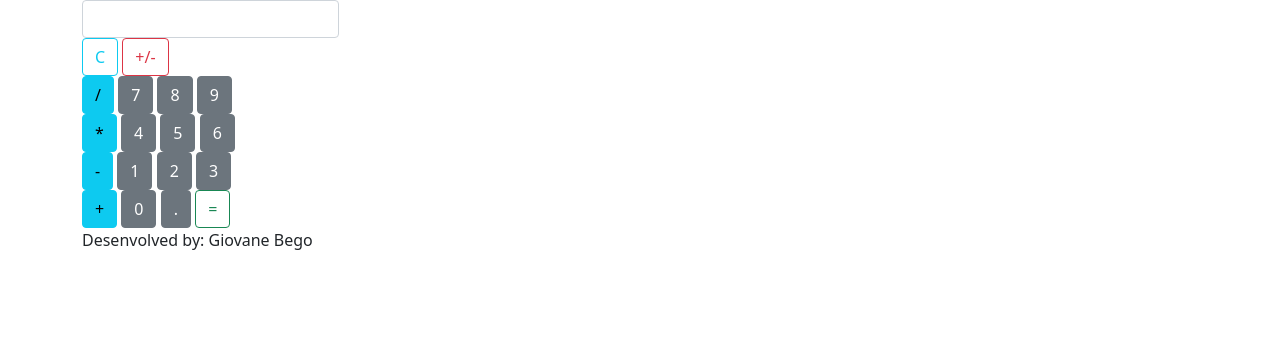
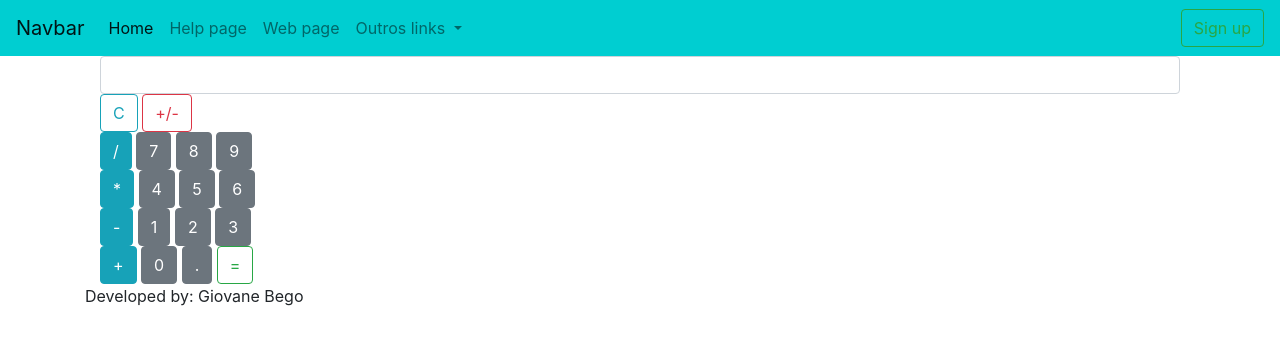
Before and after one commit to giovanebego1/Web, a Django app: page /first_proj/calculadora/ in a window 1280 px wide. Shown: the top 345 px of the page. Run offline with Django 4.2, Linux system fonts and the light colour scheme; parts of the project's set-up code (start-up, migrations or seed data) failed here and were passed over; some libraries are stand-ins or nearby versions.

Commit message:
complete commit
On that commit, the code it's complete, with all de exercises done.

```diff
--- a/first_proj/first_app/static/first_app/css/style_calculadora.css
+++ b/first_proj/first_app/static/first_app/css/style_calculadora.css
@@ -14,7 +14,7 @@ p{
 body {
   width: 100%;
   height: 100%;
-  background-image: url("imgs/Backgound_physic.jpg");
+  background-image: url("/static/first_app/imgs/Backgound_physic.jpg");
   background-repeat: no-repeat;
   background-size: 100%;
   font-family: "Bebas Neue", cursive;
--- a/first_proj/first_app/static/first_app/css/style_web.css
+++ b/first_proj/first_app/static/first_app/css/style_web.css
@@ -1,7 +1,7 @@
 footer{
   text-align: center;
   padding: 10px;
-  background-color: lightsteelblue
+  background-color: rgb(37, 123, 237)
 }
 
 h1{
@@ -15,5 +15,3 @@ h2{
 nav{
   text-align: center;
 }
-
-.Mata_dos_godoy
--- a/first_proj/first_app/templates/base.html
+++ b/first_proj/first_app/templates/base.html
@@ -0,0 +1,53 @@
+<!DOCTYPE html>
+{% load static %}
+{% load crispy_forms_tags %}
+<html lang="en">
+<head>
+    <meta charset="UTF-8">
+    <meta http-equiv="X-UA-Compatible" content="IE=edge">
+    <meta name="viewport" content="width=device-width, initial-scale=1.0">
+    <link rel="stylesheet" href="https://cdn.jsdelivr.net/npm/bootstrap@4.0.0/dist/css/bootstrap.min.css" integrity="sha384-Gn5384xqQ1aoWXA+058RXPxPg6fy4IWvTNh0E263XmFcJlSAwiGgFAW/dAiS6JXm" crossorigin="anonymous">
+    <title>Document</title>
+</head>
+<body>
+    {{ form|crispy }}
+    {% csrf_token %}
+    <nav class="navbar navbar-expand-lg navbar-light" style="background-color:#00CED1" id="background_navbar">
+        <a class="navbar-brand" href="#">Navbar</a>
+        <button class="navbar-toggler" type="button" data-toggle="collapse" data-target="#navbarSupportedContent" aria-controls="navbarSupportedContent" aria-expanded="false" aria-label="Toggle navigation">
+          <span class="navbar-toggler-icon"></span>
+        </button>
+        <div class="collapse navbar-collapse" id="navbarSupportedContent">
+          <ul class="navbar-nav mr-auto">
+            <li class="nav-item active">
+              <a class="nav-link" href="{% url 'index'%}">Home <span class="sr-only">(current)</span></a>
+            </li>
+            <li class="nav-item">
+              <a class="nav-link" href="{% url 'help' %}">Help page</a>
+            </li>
+            <li>
+              <a class="nav-link" href="{% url 'web' %}">Web page</a>
+            </li>
+            <li class="nav-item dropdown">
+              <a class="nav-link dropdown-toggle" href="#" id="navbarDropdown" role="button" data-toggle="dropdown" aria-haspopup="true" aria-expanded="false">
+                Outros links
+              </a>
+              <div class="dropdown-menu" aria-labelledby="navbarDropdown">
+                <a class="dropdown-item" href="{% url 'first_form' %}">Forms</a>
+                <a class="dropdown-item" href="{% url 'calculadora' %}">Calculadora Web</a>
+              </div>
+            </li>
+          </ul>
+          <form class="form-inline my-2 my-lg-0">
+            <button class="btn btn-outline-success my-2 my-sm-0" type="submit">Sign up</button>
+          </form>
+        </div>
+      </nav>
+      {% block body_block %}
+
+      {% endblock %}
+    <script src="https://code.jquery.com/jquery-3.2.1.slim.min.js" integrity="sha384-KJ3o2DKtIkvYIK3UENzmM7KCkRr/rE9/Qpg6aAZGJwFDMVNA/GpGFF93hXpG5KkN" crossorigin="anonymous"></script>
+    <script src="https://cdn.jsdelivr.net/npm/popper.js@1.12.9/dist/umd/popper.min.js" integrity="sha384-ApNbgh9B+Y1QKtv3Rn7W3mgPxhU9K/ScQsAP7hUibX39j7fakFPskvXusvfa0b4Q" crossorigin="anonymous"></script>
+    <script src="https://cdn.jsdelivr.net/npm/bootstrap@4.0.0/dist/js/bootstrap.min.js" integrity="sha384-JZR6Spejh4U02d8jOt6vLEHfe/JQGiRRSQQxSfFWpi1MquVdAyjUar5+76PVCmYl" crossorigin="anonymous"></script>
+</body>
+</html>
--- a/first_proj/first_app/templates/first_app/Calculadora.html
+++ b/first_proj/first_app/templates/first_app/Calculadora.html
@@ -1,19 +1,25 @@
 <!DOCTYPE html>
+{% extends 'base.html' %}
+{% load static %}
+{% load crispy_forms_tags %}
 <html lang="pt-br">
 
-{% load static %}
-
 <head>
+  {% block head_block %}
   <meta charset="UTF-8" />
   <meta http-equiv="X-UA-Compatible" content="IE=edge" />
   <meta name="viewport" content="width=device-width, initial-scale=1.0" />
   <title>CalculadoraWeb</title>
-  <link rel="stylesheet" href="style.css" />
+  <link rel="stylesheet" href="{% static 'first_app/css/style_calculadora.css' %}"/>
   <link href="https://cdn.jsdelivr.net/npm/bootstrap@5.0.2/dist/css/bootstrap.min.css" rel="stylesheet"
     integrity="sha384-EVSTQN3/azprG1Anm3QDgpJLIm9Nao0Yz1ztcQTwFspd3yD65VohhpuuCOmLASjC" crossorigin="anonymous" />
+  {% endblock %}
 </head>
 
 <body>
+  {{ form|crispy }}
+  {% csrf_token %}
+  {% block body_block%}
   <div class="container .main">
     <div class="row row-cols-auto">
       <div class="col">
@@ -52,9 +58,10 @@
     </div>
     <div class="footer">
       <footer>
-        <p>Desenvolved by: Giovane Bego</p>
+        <p>Developed by: Giovane Bego</p>
       </footer>
     </div>
+    {% endblock %}
 </body>
 
 </html>
--- a/first_proj/first_app/urls.py
+++ b/first_proj/first_app/urls.py
@@ -1,11 +1,13 @@
+from unicodedata import name
 from django.urls import path
 from django.urls.conf import include
-from . import views
+from . import views, urls
 
 urlpatterns = [
     path('index/', views.index, name='index'),
     path('help/', views.help, name='help'),
-    path('web/', views.web, name="web"),
+    path('base/', views.base, name="base"),
     path('calculadora/', views.calculadora, name="calculadora"),
     path('form/', views.first_form, name='first_form'),
+    path('web/', views.web, name='web'),
 ]
--- a/first_proj/first_app/views.py
+++ b/first_proj/first_app/views.py
@@ -1,3 +1,4 @@
+from email.mime import base
 from re import template
 from django.shortcuts import render, HttpResponse
 from django.template import loader
@@ -24,4 +25,7 @@ def calculadora(request):
 
 def first_form(request):
     form = forms.first_form()
-    return render(request, 'first_form.html',{'form':form})
+    return render(request, 'first_app/first_form.html',{'form':form})
+
+def base(request):
+    return render(request, 'base.html', {'base':base})
--- a/first_proj/first_proj/settings.py
+++ b/first_proj/first_proj/settings.py
@@ -41,7 +41,7 @@ INSTALLED_APPS = [
     'django.contrib.staticfiles',
 ]
 
-CRISPY_TEMPLATE_PACK = 'BOOTSTRAP4'
+CRISPY_TEMPLATE_PACK = 'bootstrap4'
 
 MIDDLEWARE = [
     'django.middleware.security.SecurityMiddleware',
@@ -119,7 +119,7 @@ USE_TZ = True
 # Static files (CSS, JavaScript, Images)
 # https://docs.djangoproject.com/en/4.1/howto/static-files/
 
-STATIC_URL = 'static/'
+STATIC_URL = '/static/'
 
 # Default primary key field type
 # https://docs.djangoproject.com/en/4.1/ref/settings/#default-auto-field
```
Also changed, not shown: first_proj/first_app/templates/first_app/Web.html (+13 -8 lines), first_proj/first_app/templates/first_app/first_form.html (+10 -3 lines), first_proj/first_app/templates/first_app/help.html (+7 -2 lines), first_proj/first_app/templates/first_app/index.html (+7 -2 lines).
